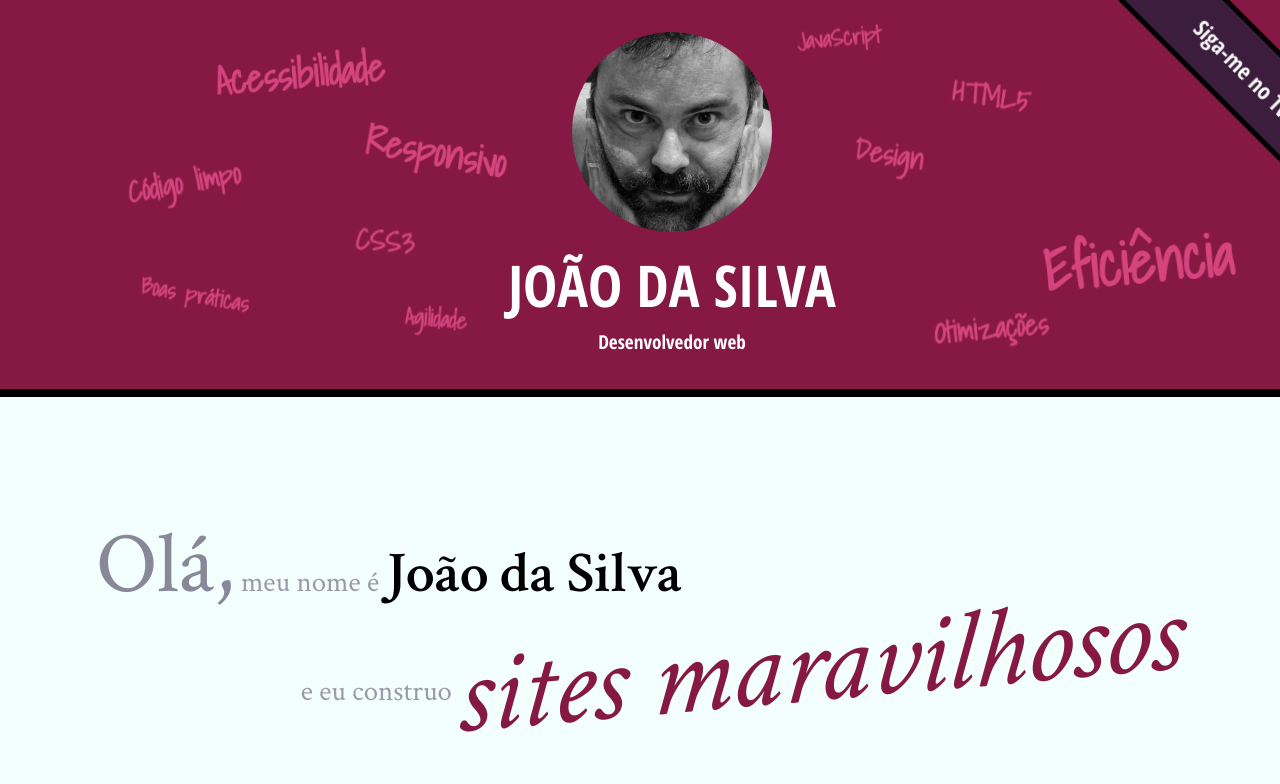
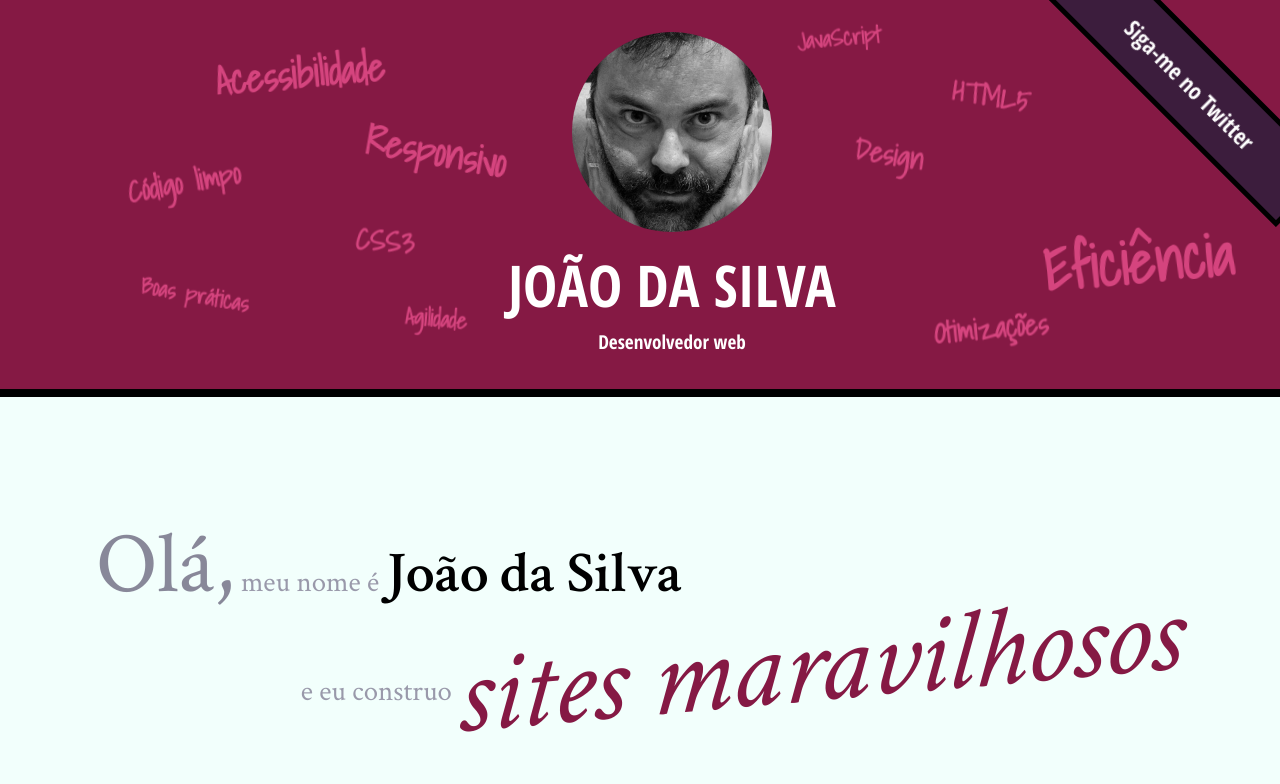
Before and after one commit to RodolfoHerman/HTML5-e-CSS3-II-turbinando-as-paginas, a plain HTML site: page index.html in a window 1280 px wide. Drawn offline with Linux system fonts and the light colour scheme.

Commit message:
Tópico 4, Propriedadde 'transform' rotação, translação, cisalhamento, escala e perspectiva 3D (Correção 3)

```diff
--- a/css/index.css
+++ b/css/index.css
@@ -208,8 +208,8 @@ body {
     /* altura = 3.5em */
     /* tx = .707 * h - .707 * w + w */
     /* ty = -.707 * h */
-    -webkit-transform: translate(6.5765em, -2.4745em) rotate(45deg);
-            transform: translate(6.5765em, -2.4745em) rotate(45deg);
+    -webkit-transform: translate(3.5765em, -2.4745em) rotate(45deg);
+            transform: translate(3.5765em, -2.4745em) rotate(45deg);
     -webkit-transform-origin: 0 0;
             transform-origin: 0 0;
 
--- a/css/site.css
+++ b/css/site.css
@@ -142,7 +142,7 @@ main {
     top: 0;
     right: 0;
     height: 300px;
-    width: 15%;
+    width: 320px;
 }
 
 
```
